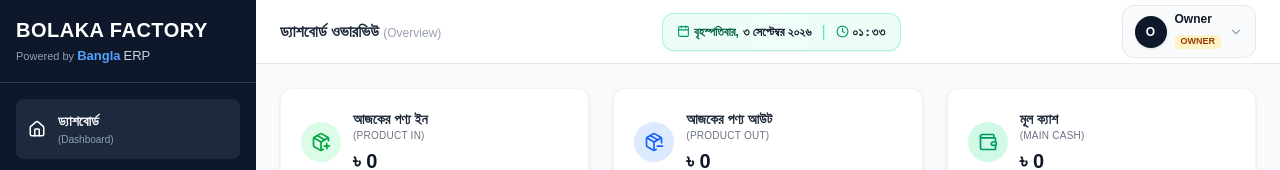
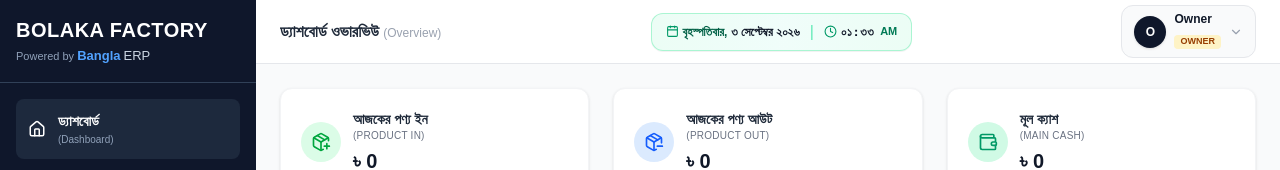
Before and after one commit to kayes147/bangla-erp, a Next.js app: page / in a window 1280 px wide. Shown: the top 170 px of the page. Built offline with nearby package versions, Linux system fonts and the light colour scheme; no server answers.

Commit message:
Add AM/PM indicator to header clock alongside hours and minutes

```diff
--- a/src/components/BengaliClock.tsx
+++ b/src/components/BengaliClock.tsx
@@ -72,7 +72,7 @@ export default function BengaliClock() {
   const displayHours = hours % 12 || 12;
   const formattedHours = toBengaliNumber(displayHours.toString().padStart(2, "0"));
   const formattedMinutes = toBengaliNumber(minutes.toString().padStart(2, "0"));
-  const formattedSeconds = toBengaliNumber(seconds.toString().padStart(2, "0"));
+  const amPm = hours >= 12 ? "PM" : "AM";
 
   return (
     <div className="flex items-center space-x-1.5 sm:space-x-2.5 bg-gradient-to-r from-emerald-50 via-teal-50 to-emerald-50 border border-emerald-200/90 px-2.5 sm:px-3.5 py-1 sm:py-1.5 rounded-xl text-emerald-950 shadow-2xs transition-all">
@@ -94,6 +94,9 @@ export default function BengaliClock() {
         <span className="font-mono tracking-wide sm:tracking-wider text-gray-900 font-bold">
           {formattedHours}:{formattedMinutes}
         </span>
+        <span className="text-[10px] sm:text-[11px] font-bold text-emerald-700 ml-0.5">
+          {amPm}
+        </span>
       </div>
     </div>
   );
```
